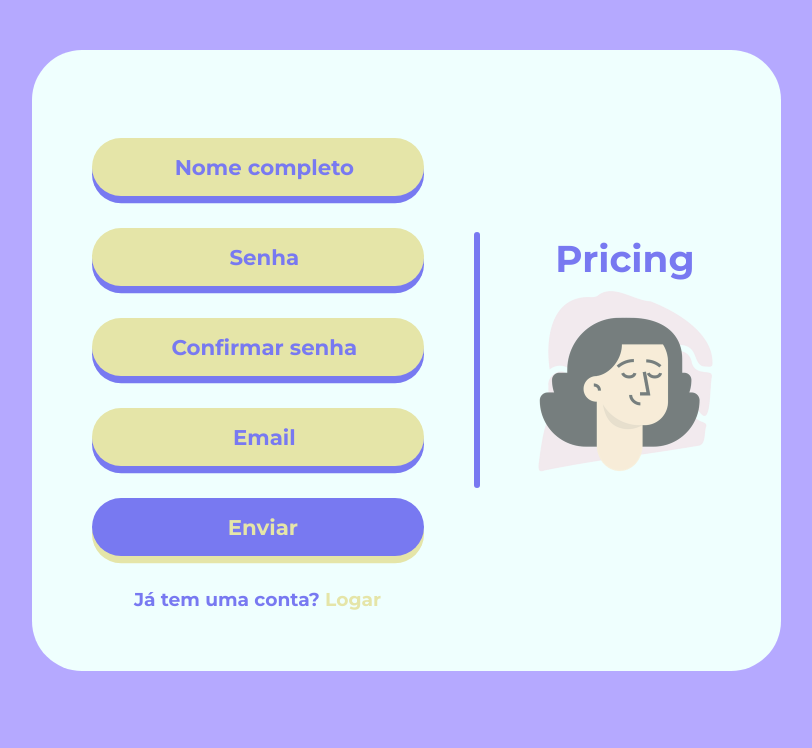
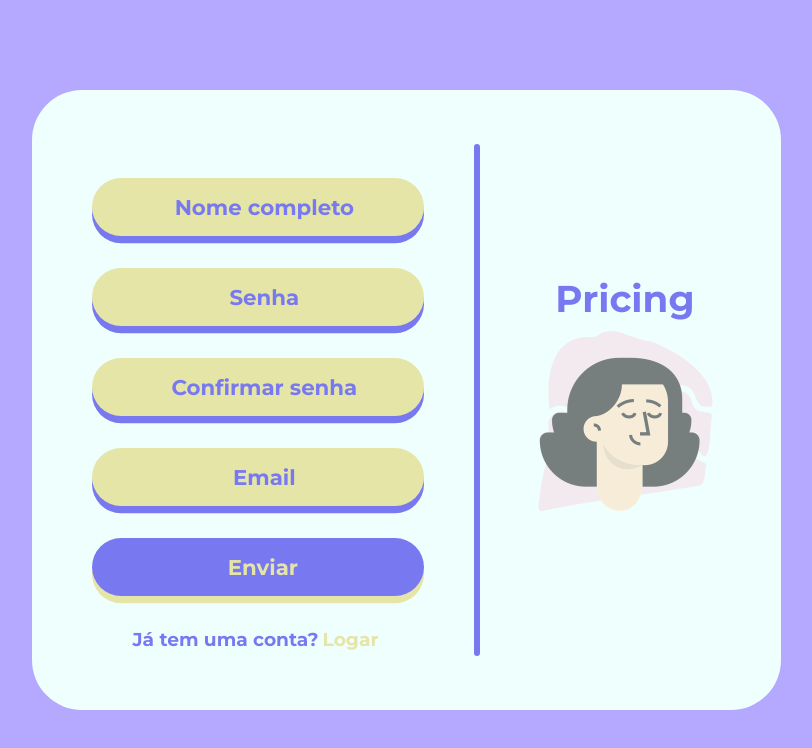
Before and after one commit to nxtime/comparador, a React (Create React App) app: page /signin in a window 1280 px wide. Shown: the top 748 px of the page, without its empty margins (234-1046 px from the left). Built offline with nearby package versions, Linux system fonts and the light colour scheme; some icons are missing.

Commit message:
Animações funcionando

```diff
--- a/package.json
+++ b/package.json
@@ -6,6 +6,7 @@
     "@testing-library/jest-dom": "^5.14.1",
     "@testing-library/react": "^11.2.7",
     "@testing-library/user-event": "^12.8.3",
+    "framer-motion": "^4.1.17",
     "react": "^17.0.2",
     "react-dom": "^17.0.2",
     "react-native-fs": "^2.18.0",
--- a/src/App.css
+++ b/src/App.css
@@ -1,26 +1,37 @@
-@import url('https://fonts.googleapis.com/css2?family=Montserrat:wght@700&display=swap');
+@import url("https://fonts.googleapis.com/css2?family=Montserrat:wght@700&display=swap");
 :root {
-    --primary: #7879F1;
-    --secondary: #E5E5A8;
-    --terciary: #B5A9FF;
-    --text-color: #EFFFFE;
+  --primary: #7879f1;
+  --secondary: #e5e5a8;
+  --terciary: #b5a9ff;
+  --text-color: #effffe;
 }
-html {
+html,
+body {
   background-color: var(--terciary);
+  height: 100%;
 }
 * {
   margin: 0;
   padding: 0;
-    font-family: 'Montserrat', sans-serif;
+  font-family: "Montserrat", sans-serif;
   font-weight: bold;
   user-select: none;
 }
-
+body {
+  overflow: hidden;
+}
+a {
+  text-decoration: none;
+  margin: 4px;
+}
+.container {
+  height: 100%;
+  align-items: center;
+}
 .container-flex {
   display: flex;
   flex-direction: column;
 }
-
 .header #title {
   color: var(--text-color);
   font-size: 28pt;
@@ -29,38 +40,63 @@ html {
   padding: 2.5rem 0;
   width: fit-content;
 }
-
 .image {
   text-align: center;
 }
-
 .image > img {
   max-height: 25vh;
-    opacity: .5;
-    transition: all .5s cubic-bezier(.47,1.64,.41,.8);
+  opacity: 0.5;
+  transition: all 0.5s cubic-bezier(0.47, 1.64, 0.41, 0.8);
 }
 .image > img:hover {
   max-height: 27.5vh;
 }
 .usuarios {
-    margin-top: 0;
+}
+
+.card {
+  display: block;
 }
 .card > p {
   font-size: 14pt;
   color: var(--text-color);
   text-align: center;
 }
-.card > p > em {
+.card > p em {
   text-decoration: none;
+  position: relative;
   color: var(--secondary);
   cursor: pointer;
   font-style: normal;
 }
+.card > p em::before {
+  content: "";
+  position: absolute;
+  bottom: -2px;
+  right: 0;
+  width: 0;
+  height: 4px;
+  border-radius: 5px;
+  background-color: var(--primary);
+  transition: width 1s cubic-bezier(0.25, 1, 0.5, 1);
+}
+.card > p em:hover::before {
+  left: 0;
+  right: auto;
+  width: 100%;
+}
+
 @media (min-width: 800px) {
+  #root,
+  .App,
   .container {
-        height: 90vh;
+    height: 100%;
     display: flex;
     align-items: center;
+    flex-direction: column;
+  }
+  .header {
+    overflow: hidden;
   }
   .container-flex {
     flex-direction: row;
@@ -68,6 +104,7 @@ html {
     width: max-content;
     border-radius: 50px;
     padding: 60px;
+    overflow: hidden;
     margin: auto;
     align-items: center;
   }
@@ -80,7 +117,6 @@ html {
   }
   .card {
     min-width: 300px;
-        overflow: hidden;
   }
   .card > p {
     color: var(--primary);
--- a/src/App.js
+++ b/src/App.js
@@ -3,12 +3,13 @@ import "./App.css";
 import Home from "./Home";
 import { BrowserRouter as Router, Route, Link, Switch } from "react-router-dom";
 import Signin from "./Signin";
+import { motion, AnimatePresence } from "framer-motion";
 
 function App() {
   let [users, setUsers] = useState([
     {
       id: 0,
-      key: Math.random()*0.821,
+      key: Math.random() * 0.821,
       name: "admin",
       singleName: "admin",
       pw: "1234",
@@ -23,8 +24,8 @@ function App() {
   };
 
   return (
-    <div className="App">
-      <Router>
+    <Router>
+      <AnimatePresence initial={true} exitBeforeEnter>
         <Switch>
           <Route exact path="/">
             <Home></Home>
@@ -37,7 +38,17 @@ function App() {
             >
               Usuários Cadastrados:
             </h1>
-            <div className="users" style={{ display: "flex", flexWrap: "wrap", justifyContent: "center", maxWidth: "800px", width: "80%", margin: "auto" }}>
+            <div
+              className="users"
+              style={{
+                display: "flex",
+                flexWrap: "wrap",
+                justifyContent: "center",
+                maxWidth: "800px",
+                width: "80%",
+                margin: "auto",
+              }}
+            >
               {users.map((e) => {
                 return (
                   <h2
@@ -61,8 +72,8 @@ function App() {
             <Signin users={users} addUser={addUser}></Signin>
           </Route>
         </Switch>
-      </Router>
-    </div>
+      </AnimatePresence>
+    </Router>
   );
 }
 
--- a/src/Home.js
+++ b/src/Home.js
@@ -2,35 +2,135 @@ import React from "react";
 import Input from "./components/Input";
 import loginAvatar from "./public/images/login-avatar.png";
 import { useHistory } from "react-router";
+import { Link } from "react-router-dom";
+import { motion } from "framer-motion";
 
 const Home = () => {
+  const transition = {
+    duration: 0.35,
+    type: "spring",
+    damping: 17.5,
+    stiffness: 225,
+  };
+
+  const variants = {
+    hidden: {
+      x: 400,
+      opacity: 0,
+    },
+    visible: {
+      x: 0,
+      opacity: 1,
+    },
+  };
+
   const history = useHistory();
   const clickHandler = () => {
-    history.push('/signin');
-  }
+    history.push("/signin");
+  };
   return (
-    <div className="container">
-      <div className="container-flex">
+    <motion.div
+      className="container"
+      exit={{
+        opacity: 0,
+      }}
+    >
+      {console.log(window.innerWidth)}
+      <motion.div
+        className="container-flex"
+        animate={{
+          height: window.innerWidth > 800 ? ["500px", "256px"] : "auto",
+        }}
+        transition={transition}
+      >
         <div className="header">
-          <h1 id="title">Pricing</h1>
+          <motion.h1
+            initial={{
+              x: -400,
+              opacity: 0,
+            }}
+            animate={{
+              x: 0,
+              opacity: 1,
+            }}
+            transition={{
+              delay: 0,
+              type: "spring",
+              damping: 25,
+              stiffness: 200,
+            }}
+            id="title"
+            className="signin"
+          >
+            Pricing
+          </motion.h1>
           <div className="image">
-            <img src={loginAvatar} alt="login-avatar" />
+            <motion.img
+              initial={{
+                x: -400,
+                opacity: 0,
+              }}
+              animate={{
+                x: 0,
+                opacity: 0.5,
+              }}
+              transition={{
+                delay: 0.25,
+                type: "spring",
+                damping: 20,
+                stiffness: 175,
+              }}
+              src={loginAvatar}
+              alt="login-avatar"
+              draggable="false"
+            />
           </div>
         </div>
-        <span></span>
+        <motion.span
+          animate={{
+            height: window.innerWidth > 800 ? ["32rem", "16rem"] : 0,
+          }}
+          transition={transition}
+        ></motion.span>
         <div className="card">
+          <motion.div
+            variants={variants}
+            initial="hidden"
+            animate="visible"
+            transition={{ ...transition, delay: 0.125 }}
+            whileHover={{
+              x: 20,
+              transition: { ...transition },
+            }}
+          >
             <Input id="email" type="button" icon="mdi:email">
               Logar com email
             </Input>
+          </motion.div>
+          <motion.div
+            variants={variants}
+            initial="hidden"
+            animate="visible"
+            transition={{ ...transition, delay: 0.25 }}
+            whileHover={{
+              x: 20,
+              transition: { ...transition },
+            }}
+          >
             <Input id="facebook" type="button" icon="brandico:facebook-rect">
               Logar com facebook
             </Input>
+          </motion.div>
+          {/* onClick={clickHandler} */}
           <p>
-            Não tem uma conta? <em onClick={clickHandler}>Cadastre-se</em>
+            Não tem uma conta?
+            <Link to={`/Signin`}>
+              <em>Cadastre-se</em>
+            </Link>
           </p>
         </div>
-      </div>
-    </div>
+      </motion.div>
+    </motion.div>
   );
 };
 
--- /dev/null
+++ b/src/Signin.css
@@ -0,0 +1,3 @@
+.header > #title.signin {
+    padding: 0;
+}
--- a/src/Signin.js
+++ b/src/Signin.js
@@ -2,12 +2,39 @@ import React, { useState } from "react";
 import Input from "./components/Input";
 import loginAvatar from "./public/images/login-avatar.png";
 import { useHistory } from "react-router";
+import { Link } from "react-router-dom";
 import Popup from "./components/UI/Popup";
+import { motion, AnimatePresence } from "framer-motion";
+import "./Signin.css";
 
 const Signin = (props) => {
+  const variants = {
+    hidden: {
+      x: -400,
+      opacity: 0
+    },
+    visible: {
+      x: 0,
+      opacity: 1
+    },
+  };
   let users = props.users;
-  let [newUser, setNewUser] = useState({});
-  let [isPopup, setIsPopup] = useState(false);
+  let [newUser, setNewUser] = useState({
+    name: "",
+    singleName: "",
+    pw: "",
+    cpw: "",
+    email: "",
+  });
+
+  const transition = {
+    duration: 0.35,
+    type: "spring",
+    damping: 20,
+    stiffness: 225,
+  };
+
+  let [isPopup, setIsPopup] = useState({ state: false, popupText: "" });
 
   const newUserReg = (user) => {
     setNewUser({
@@ -19,50 +46,107 @@ const Signin = (props) => {
 
   const newReg = () => {
     if (newUser.pw !== newUser.cpw) {
-      setIsPopup(() => true);
+      setIsPopup((prevValue) => {
+        return { ...prevValue, state: true, popupText: "Senhas não coincidem" };
+      });
     } else {
       const spaceIndex = newUser.name.trim().indexOf(" ");
+
       let formattedName = newUser.name.trim().toLowerCase();
-      formattedName = formattedName.charAt(0).toUpperCase() + formattedName.slice(1);
+      formattedName =
+        formattedName.charAt(0).toUpperCase() + formattedName.slice(1);
       newUser.name = formattedName;
-      if(spaceIndex !== -1) {
+
+      if (spaceIndex !== -1) {
         formattedName = formattedName.slice(0, spaceIndex);
       }
       newUser = {
         ...newUser,
-        key: Math.random()*0.821,
-        singleName: formattedName
-      }
+        key: Math.random() * 0.821,
+        singleName: formattedName,
+      };
+      if (newUser.name === "" || newUser.email === "" || newUser.pw === "") {
+        setIsPopup((prevValue) => {
+          return {
+            ...prevValue,
+            state: true,
+            popupText: "Preencha todos os campos",
+          };
+        });
+      } else {
         props.addUser(newUser);
         homePageHandler();
+      }
     }
   };
 
   const closePopup = () => {
     setIsPopup(() => false);
-  }
+  };
 
   const history = useHistory();
 
   const homePageHandler = () => {
     history.push("/");
   };
+
   return (
     <>
-      {isPopup && (
-        <Popup clickHandler={closePopup}>Senhas não coincidem</Popup>
+      <AnimatePresence>
+        {isPopup.state && (
+          <Popup clickHandler={closePopup}>{isPopup.popupText}</Popup>
         )}
-      <div className="container">
-        <div className="container-flex">
+      </AnimatePresence>
+      <motion.div
+        className="container"
+        exit={{
+          opacity: 0,
+        }}
+        transition={transition}
+      >
+        <motion.div
+          className="container-flex"
+          animate={{
+            height: ["256px", "500px"],
+          }}
+          exit={{
+            height: "256px",
+          }}
+          transition={transition}
+        >
           <div className="card">
+            <motion.div
+              variants={variants}
+              initial="hidden"
+              animate="visible"
+              transition={{ ...transition, delay: 0.125 }}
+              whileHover={{
+                x: 20,
+                transition: { ...transition },
+              }}
+            >
               <Input
                 registration={newUserReg}
                 id="name"
                 type="text"
                 icon="bx:bxs-user"
+                variants={variants}
+                initial="hidden"
+                animate="visible"
               >
                 Nome completo
               </Input>
+            </motion.div>
+            <motion.div
+              variants={variants}
+              initial="hidden"
+              animate="visible"
+              transition={{ ...transition, delay: 0.25 }}
+              whileHover={{
+                x: 20,
+                transition: { ...transition },
+              }}
+            >
               <Input
                 registration={newUserReg}
                 id="pw"
@@ -71,38 +155,126 @@ const Signin = (props) => {
               >
                 Senha
               </Input>
+            </motion.div>
+            <motion.div
+              variants={variants}
+              initial="hidden"
+              animate="visible"
+              transition={{ ...transition, delay: 0.375 }}
+              whileHover={{
+                x: 20,
+                transition: { ...transition },
+              }}
+            >
               <Input
                 registration={newUserReg}
                 id="cpw"
                 type="password"
                 icon="fa-solid:lock"
+                variants={variants}
+                initial="hidden"
+                animate="visible"
+                duration={{ ...transition, delay: 0.5 }}
+                whileHover={{
+                  x: 20,
+                  transition: { ...transition },
+                }}
               >
                 Confirmar senha
               </Input>
+            </motion.div>
+
+            <motion.div
+              variants={variants}
+              initial="hidden"
+              animate="visible"
+              transition={{ ...transition, delay: 0.625 }}
+              whileHover={{
+                x: 20,
+                transition: { ...transition },
+              }}
+            >
               <Input
                 registration={newUserReg}
                 id="email"
                 type="email"
                 icon="mdi:email"
+                variants={variants}
+                initial="hidden"
+                animate="visible"
               >
                 Email
               </Input>
-            <Input type="button" id="Enviar" clickHandler={newReg}>
+            </motion.div>
+            <motion.div
+              variants={variants}
+              initial="hidden"
+              animate="visible"
+              transition={{ ...transition, delay: 0.75 }}
+              whileHover={{
+                x: 20,
+                transition: { ...transition },
+              }}
+            >
+              <Input
+                type="button"
+                id="Enviar"
+                clickHandler={newReg}
+                variants={variants}
+                initial="hidden"
+                animate="visible"
+              >
                 Enviar
               </Input>
+            </motion.div>
             <p>
-              Já tem uma conta? <em onClick={homePageHandler}>Logar</em>
+              Já tem uma conta?
+              <Link to={`/`}>
+                <em>Logar</em>
+              </Link>
             </p>
           </div>
-          <span></span>
+          <motion.span
+            animate={{
+              height: window.innerWidth > 800 ? ["16rem", "32rem"] : 0,
+            }}
+            transition={{...transition, damping: 10, stiffness: 100} }
+          ></motion.span>
           <div className="header">
-            <h1 id="title">Pricing</h1>
+            <motion.h1
+              initial={{
+                x: 400,
+                opacity: 0
+              }}
+              animate={{
+                x: 0,
+                opacity: 1
+              }}
+              transition={{ delay: 0, type: "spring", damping: 25, stiffness: 200}}
+              id="title"
+              className="signin"
+            >
+              Pricing
+            </motion.h1>
             <div className="image">
-              <img src={loginAvatar} alt="login-avatar" />
+              <motion.img
+                initial={{
+                  x: 400,
+                  opacity: 0,
+                }}
+                animate={{
+                  x: 0,
+                  opacity: 0.5,
+                }}
+                transition={{ delay: 0.25, type: "spring", damping: 20, stiffness: 175}}
+                src={loginAvatar}
+                alt="login-avatar"
+                draggable="false"
+              />
             </div>
           </div>
-        </div>
-      </div>
+        </motion.div>
+      </motion.div>
     </>
   );
 };
--- a/src/components/Input.css
+++ b/src/components/Input.css
@@ -10,7 +10,7 @@
     padding: 0 1em;
     border-radius: 50px;
     box-shadow: 0px .45em 0px var(--primary);
-    transition: all .5s cubic-bezier(.47,1.64,.41,.8);
+    transition: all .4s cubic-bezier(.24,-0.06,.76,1.06);
 }
 .bg:hover,
 .bg:focus-within,
@@ -55,6 +55,7 @@ input:focus input::placeholder {
     margin: 4px auto 0;
     height: 2rem;
     width: 2rem;
+    cursor: pointer;
 }
 .bg > p {
     width: 100%;
@@ -74,7 +75,7 @@ input:focus input::placeholder {
     box-shadow: 0px .45em 0px var(--secondary);
     color: var(--secondary);
     background-color: var(--primary);
-    transition: all cubic-bezier(.47,1.64,.41,.8) .5s;
+    transition: all .4s cubic-bezier(.24,-0.06,.76,1.06);
 }
 .bg-secondary:hover,
 .bg-secondary:focus-within,
--- a/src/components/UI/Popup.js
+++ b/src/components/UI/Popup.js
@@ -1,18 +1,49 @@
 import React from "react";
-import "./Popup.css"
+import "./Popup.css";
 import Input from "../Input";
+import { motion } from "framer-motion";
 
 const Popup = (props) => {
-    const closePopup = () => {
-        props.clickHandler();
-    }
+  const closePopup = () => {
+    props.clickHandler();
+  };
+  const transition = {
+    duration: 1.25,
+    type: "spring",
+    damping: 17.5,
+    stiffness: 225
+  }
   return (
-    <div className="popup">
-      <div className="popup-card">
+    <motion.div className="popup"
+    animate={{
+      backgroundColor: ["#00000000", "#00000040"],
+      transition: {...transition, duration: .5}
+    }}
+    exit={{
+      backgroundColor: "#00000000",
+      duration: 0.1
+    }}>
+      <motion.div
+      initial={{
+        y: -100,
+      }}
+        animate={{
+          y: 20,
+          type: "spring"
+        }}
+        exit={{
+          y: -250,
+          duration: .25
+        }}
+        transition={transition}
+        className="popup-card"
+      >
         <p>{props.children}</p>
-        <Input type="button" id="ok" clickHandler={closePopup}>Ok</Input>
-      </div>
-    </div>
+        <Input type="button" id="ok" clickHandler={closePopup}>
+          Ok
+        </Input>
+      </motion.div>
+    </motion.div>
   );
 };
 
```
Also changed, not shown: src/components/UI/Popup.css (+3 -9 lines), 1 other file (tests, documents, lock files or other folders). Lines whose indentation alone changed are shown as unchanged.
